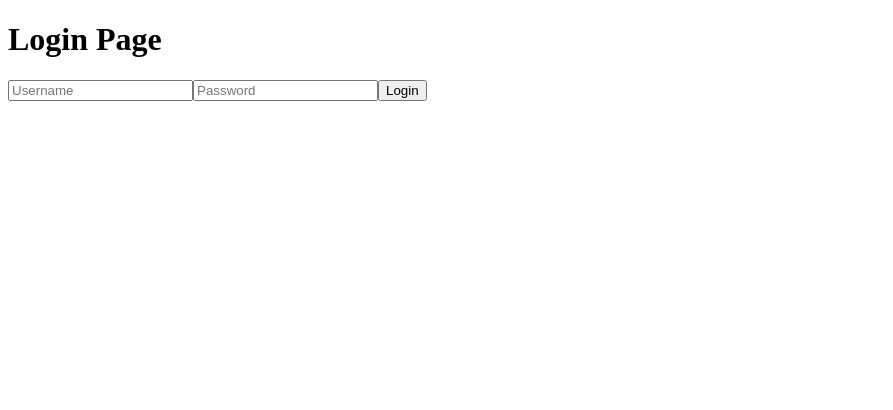
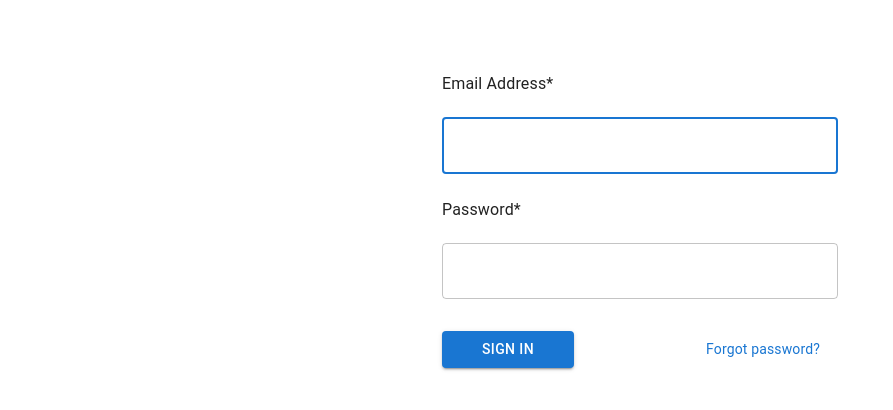
Before and after one commit to aTs-source/flight-booking-app, a Next.js app: page /login in a window 1280 px wide. Shown: the top 410 px of the page, without its empty margins (0-893 px from the left). Built offline with nearby package versions, Linux system fonts and the light colour scheme.

Commit message:
login screen

```diff
--- a/src/pages/dashboard/index.js
+++ b/src/pages/components/dashboard/index.js
@@ -1,7 +1,7 @@
 "use client";
 
 import React from "react";
-import ProtectedRoute from "../components/ProtectedRoute";
+import ProtectedRoute from "../ProtectedRoute";
 
 function index() {
   return (
--- a/src/pages/index.js
+++ b/src/pages/index.js
@@ -16,7 +16,7 @@ import Box from "@mui/material/Box";
 import Card from "@mui/material/Card";
 import Container from "@mui/material/Container";
 import Typography from "@mui/material/Typography";
-import Dashboard from "./dashboard/index";
+import Dashboard from "./components/dashboard/index";
 import { useEffect, useState } from "react";
 
 const inter = Inter({ subsets: ["latin"] });
--- a/src/pages/login/index.js
+++ b/src/pages/login/index.js
@@ -1,54 +1,109 @@
-// pages/login.js
-import { useState } from "react";
-import { useDispatch } from "react-redux";
-import { useRouter } from "next/router";
-import { login } from "../../redux/reducers/userSlice";
+import * as React from "react";
+import Avatar from "@mui/material/Avatar";
+import Button from "@mui/material/Button";
+import CssBaseline from "@mui/material/CssBaseline";
+import TextField from "@mui/material/TextField";
+import FormControlLabel from "@mui/material/FormControlLabel";
+import Checkbox from "@mui/material/Checkbox";
+import Link from "@mui/material/Link";
+import Grid from "@mui/material/Grid";
+import Box from "@mui/material/Box";
+import LockOutlinedIcon from "@mui/icons-material/LockOutlined";
+import Typography from "@mui/material/Typography";
+import Container from "@mui/material/Container";
+import { createTheme, ThemeProvider } from "@mui/material/styles";
 
-const LoginPage = () => {
-  const dispatch = useDispatch();
-  const router = useRouter();
-  const [credentials, setCredentials] = useState({
-    username: "",
-    password: "",
-  });
+const defaultTheme = createTheme();
 
-  const handleLogin = async () => {
-    // Perform authentication logic here
-    // Example: Fetch data from your API
-    const userData = await fetch("/api/auth/login", {
-      method: "POST",
-      headers: {
-        "Content-Type": "application/json",
-      },
-      body: JSON.stringify(credentials),
-    }).then((res) => res.json());
-
-    dispatch(login(userData));
-    router.push("/");
+export default function SignIn() {
+  const handleSubmit = (event) => {
+    event.preventDefault();
+    const data = new FormData(event.currentTarget);
+    console.log({
+      email: data.get("email"),
+      password: data.get("password"),
+    });
   };
 
   return (
-    <div>
-      <h1>Login Page</h1>
-      <input
-        type="text"
-        placeholder="Username"
-        value={credentials.username}
-        onChange={(e) =>
-          setCredentials({ ...credentials, username: e.target.value })
-        }
-      />
-      <input
-        type="password"
-        placeholder="Password"
-        value={credentials.password}
-        onChange={(e) =>
-          setCredentials({ ...credentials, password: e.target.value })
-        }
-      />
-      <button onClick={handleLogin}>Login</button>
-    </div>
+    <ThemeProvider theme={defaultTheme}>
+      <Container component="main" maxWidth="xs">
+        <CssBaseline />
+        <Box
+          sx={{
+            marginTop: 8,
+            display: "flex",
+            flexDirection: "column",
+            alignItems: "center",
+            alignSelf: "center",
+          }}
+        >
+          <Box
+            component="form"
+            onSubmit={handleSubmit}
+            noValidate
+            sx={{ mt: 1 }}
+          >
+            <Grid container spacing={2}>
+              <Grid item xs sm={12} lg={12}>
+                <Typography variant="body1" gutterBottom>
+                  Email Address*
+                </Typography>
+                <TextField
+                  margin="normal"
+                  required
+                  fullWidth
+                  id="email"
+                  // label="Email Address"
+                  name="email"
+                  autoComplete="email"
+                  autoFocus
+                />
+              </Grid>
+              <Grid item xs sm={12} lg={12}>
+                <Typography variant="body1" gutterBottom>
+                  Password*
+                </Typography>
+                <TextField
+                  margin="normal"
+                  required
+                  fullWidth
+                  name="password"
+                  // label="Password"
+                  type="password"
+                  id="password"
+                  autoComplete="current-password"
+                />
+              </Grid>
+            </Grid>
+
+            <Grid
+              container
+              sx={{ mt: 3, mb: 2 }}
+              style={{
+                display: "flex",
+                justifyContent: "space-between",
+                alignItems: "center",
+              }}
+            >
+              <Grid item xs sm={4}>
+                <Button type="submit" fullWidth variant="contained">
+                  Sign In
+                </Button>
+              </Grid>
+              <Grid item xs sm={4}>
+                <Link
+                  href="#"
+                  variant="body2"
+                  style={{ display: "flex", textDecoration: "none" }}
+                >
+                  Forgot password?
+                </Link>
+              </Grid>
+            </Grid>
+          </Box>
+        </Box>
+      </Container>
+    </ThemeProvider>
   );
-};
-
-export default LoginPage;
+}
```
Also changed, not shown: src/pages/_error.js (added, +35 -0 lines), src/context/context.js (added).
